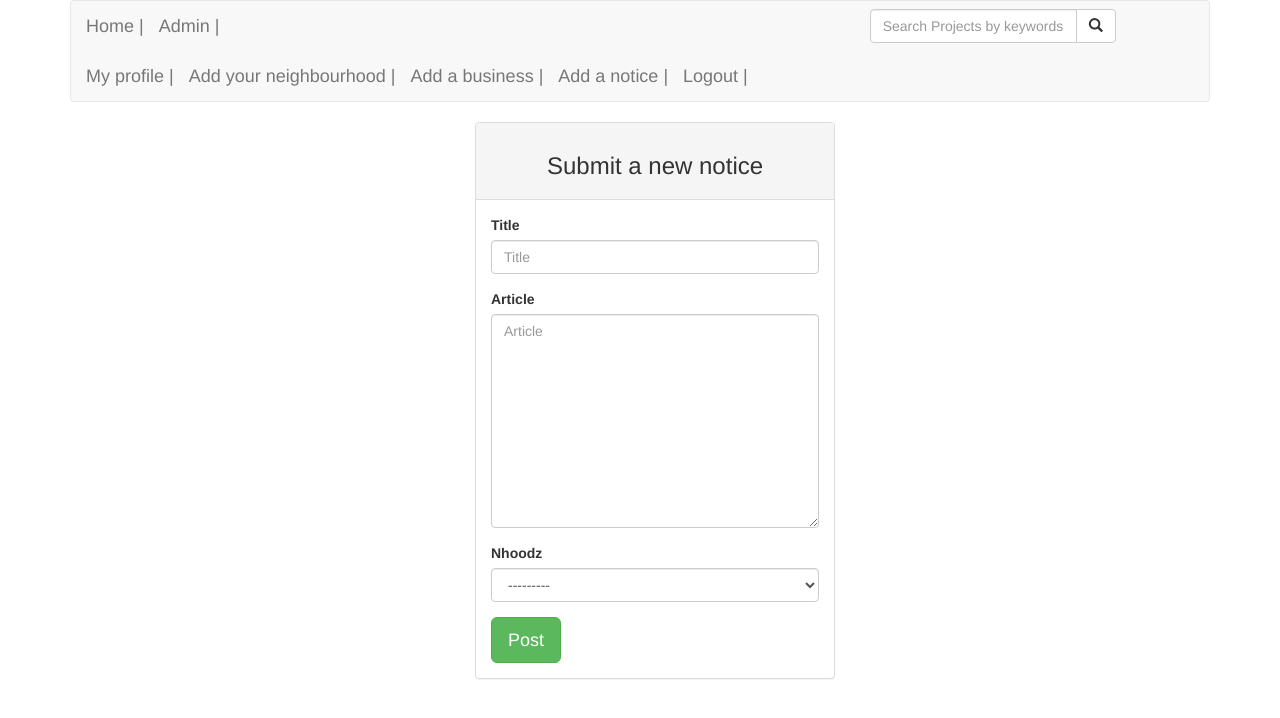
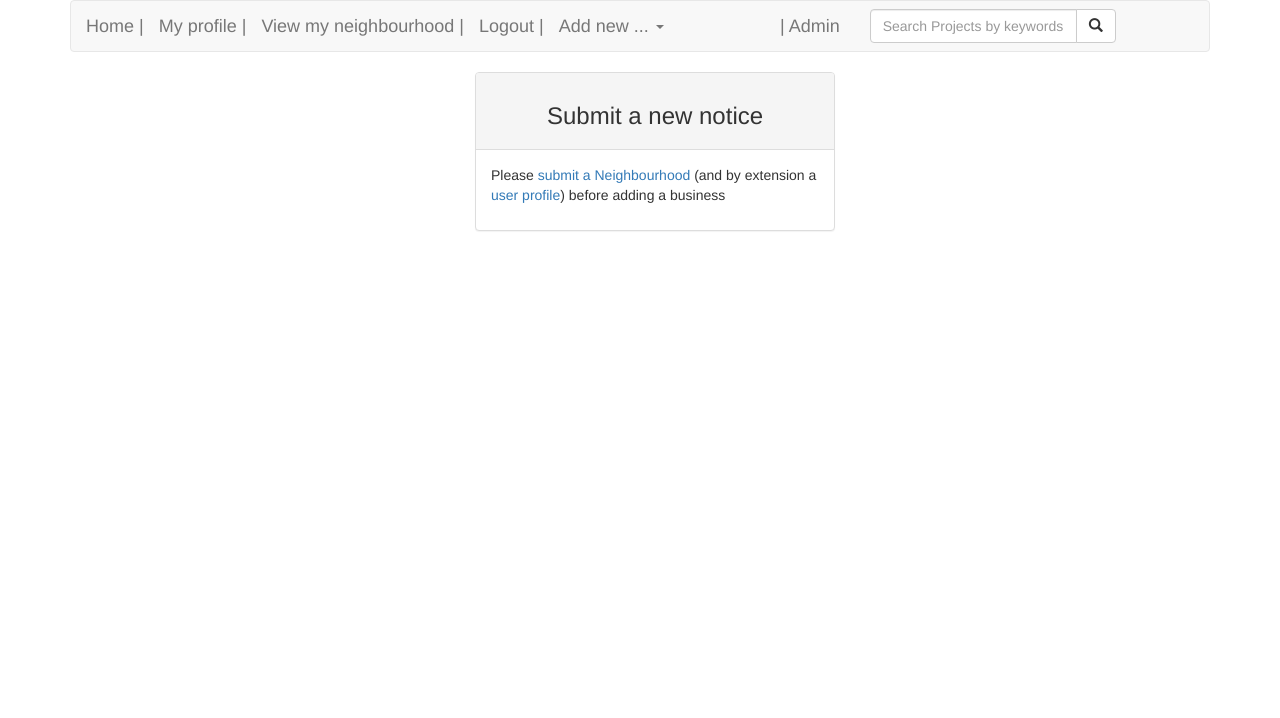
Before and after one commit to AbugaAroni/DjangoIP4, a Django app: page /new/post in a window 1280 px wide. Shown: the top 718 px of the page. Run offline with Django 3.2, Linux system fonts and the light colour scheme; the visitor is signed in with stand-in values (Sample User, id 1); data that the repository does not hold is empty; some libraries are stand-ins or nearby versions.

Commit message:
achange nav bar styling

```diff
--- a/neighbourhood/templates/navbar.html
+++ b/neighbourhood/templates/navbar.html
@@ -22,22 +22,32 @@
       </div>
     </form>
         </div>
-    <div class="navbar-header">
-      <a class="navbar-brand" href="/admin">Admin |</a>
-    </div>
-    <div class="navbar-header">
+   <div class="collapse navbar-collapse" id="bs-example-navbar-collapse-1">
+          <ul class="nav navbar-nav navbar-left">
             {% if user.is_authenticated %}
-              <a class="navbar-brand" href="/accounts/profile">My profile |</a>
-              <a class="navbar-brand" href="{% url 'add_neighbourhood'%}">Add your neighbourhood |</a>
-              <a class="navbar-brand" href="{% url 'new_business'%}">Add a business |</a>
-              <a class="navbar-brand" href="{% url 'new_post'%}">Add a notice |</a>
-              <a class="navbar-brand" href="/accounts/logout">Logout |</a>
+                <li><a class="navbar-brand" href="/accounts/profile">My profile |</a></li>
+                <li><a class="navbar-brand" href="#">View my neighbourhood |</a></li>
+                <li><a class="navbar-brand" href="/accounts/logout">Logout |</a></li>
+                <li class="dropdown">
+                  <a href="#" class="dropdown-toggle navbar-brand" data-toggle="dropdown" role="button" aria-haspopup="true" aria-expanded="false">Add new ... <span class="caret"></span></a>
+                  <ul class="dropdown-menu">
+                    <li><a href="{% url 'add_neighbourhood'%}">Add your neighbourhood |</a></li>
+                    <li><a href="{% url 'new_business'%}">Add a business |</a></li>
+                    <li><a href="{% url 'new_post'%}">Add a notice |</a></li>
+                    <li role="separator" class="divider"></li>
+                    <li><a href="#">Change your neighbourhood</a></li>
+                  </ul>
+                </li>
+            {% else %}
+                <li><a class="navbar-brand" href="/accounts/login">Login |</a></li>
+                <li><a class="navbar-brand" href="/accounts/register">Sign up |</a></li>
+          {% endif %}
+        </ul>
+          <ul class="nav navbar-nav navbar-right">
+                <li><a class="navbar-brand" href="/admin">| Admin</a></li>
+          </ul>
+</div>
 
-          {% else %}
-              <a class="navbar-brand" href="/accounts/login">Login |</a>
-              <a class="navbar-brand" href="/accounts/register">Sign up |</a>
-            {% endif %}
-          </div>
   </div>
 </nav>
 </body>
--- a/neighbourhood/templates/new_post.html
+++ b/neighbourhood/templates/new_post.html
@@ -15,15 +15,26 @@
         <div class="panel-heading">
           <h3 class="text-center">Submit a new notice</h3>
         </div>
+        {% if not neighbourhoods_avail%}
             <div class="panel-body">
-    <form  action="{%url 'add_post'%}" method="post" enctype="multipart/form-data">
+              <p>Please <a href="{% url 'add_neighbourhood'%}">submit a Neighbourhood</a> (and by extension a <a href="url 'user_profile'">user profile</a>) before adding a business</p>
+            </div>
+        {%else%}
+              {% if actual_user == ""%}
+                  <div class="panel-body">
+                    <p>Please <a href="{% url 'user_profile'%}">submit a User profile</a> before adding a business</p>
+                  </div>
+              {%else%}
+              <div class="panel-body">
+                <form  action="{%url 'new_post'%}" method="post" enctype="multipart/form-data">
                   {%csrf_token%}
 
                   {% bootstrap_form form%}
                   <input type="submit" class="btn btn-success btn-lg" value="Post">
                 </form>
               </div>
-
+                {%endif%}
+          {%endif%}
       </div>
 
     </div>
--- a/neighbourhood/views.py
+++ b/neighbourhood/views.py
@@ -84,6 +84,8 @@ def new_business(request):
 @login_required(login_url='/accounts/login/')
 def new_post(request):
     current_user=request.user
+    neighbourhoods_avail = neighbourhood.objects.all()
+
     try:
         actual_user = user.objects.get(name=current_user)
     except user.DoesNotExist:
@@ -93,11 +95,11 @@ def new_post(request):
         form = NewPostForm(request.POST, request.FILES)
         if form.is_valid():
             newhood = form.save(commit=False)
-            newhood.user_owner = actual_user
+            newhood.user_name = actual_user
             newhood.save()
         #redirect to the neighrboud hood post
-        return redirect()
+        return redirect(new_post)
 
     else:
         form = NewPostForm()
-    return render(request, 'new_post.html', {"form": form, "actual_user": actual_user})
+    return render(request, 'new_post.html', {"form": form, "actual_user": actual_user, "neighbourhoods_avail":neighbourhoods_avail})
```
Lines whose indentation alone changed are shown as unchanged.
